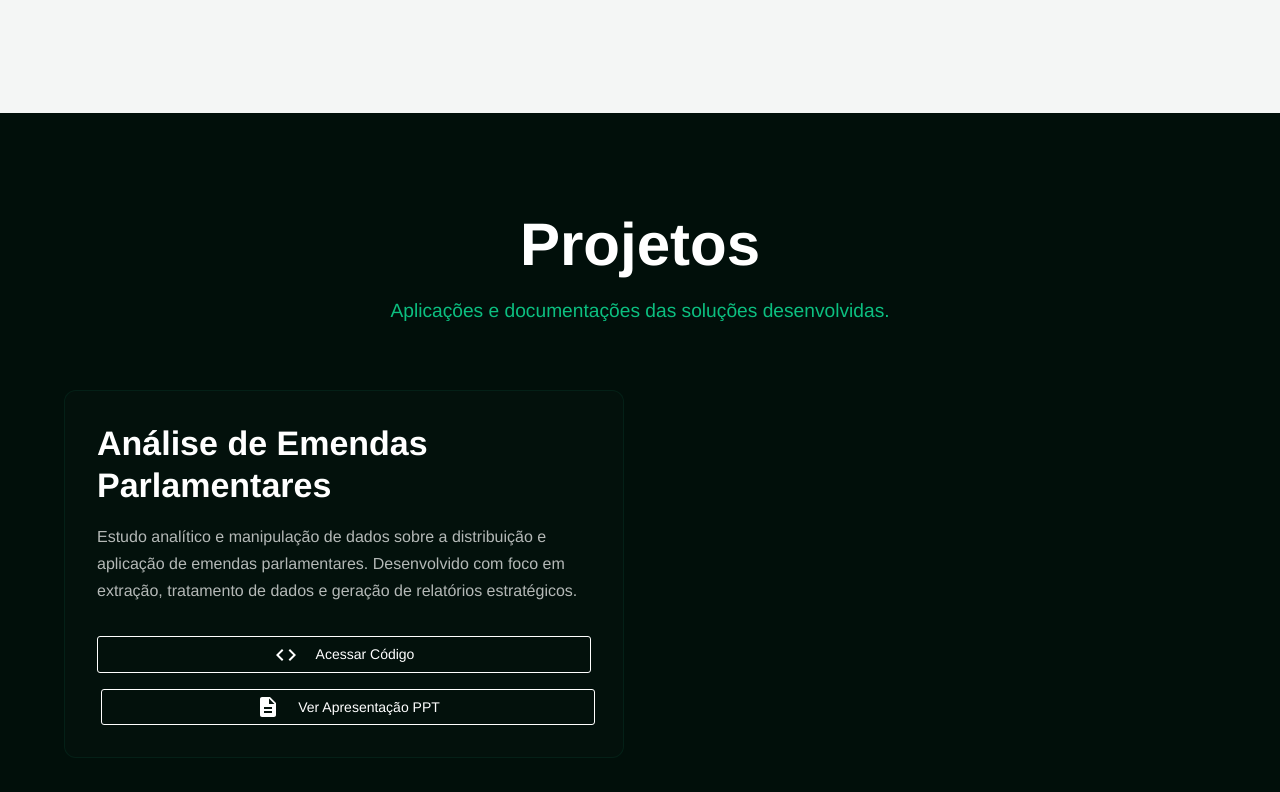
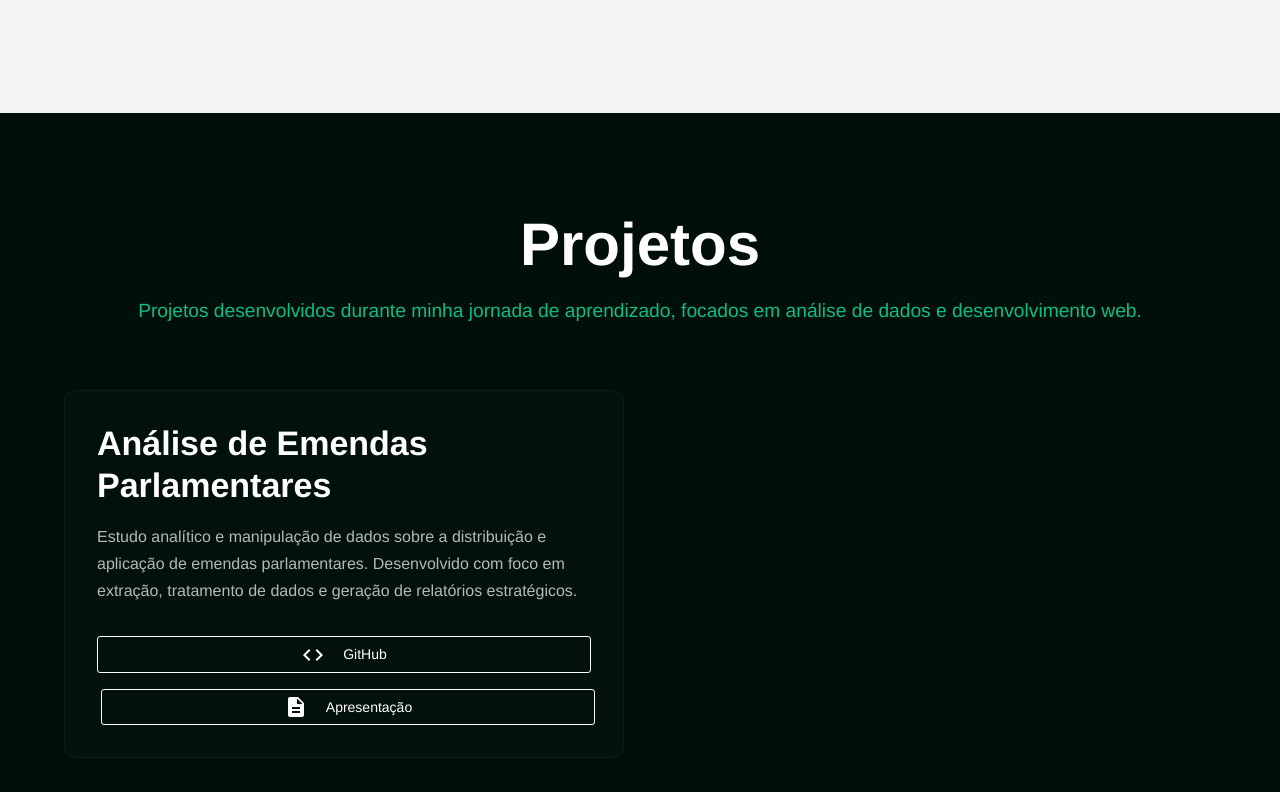
Before and after one commit to lfelipeos/portfolio, a React (Vite) app: page / in a window 1280 px wide. Shown: the part 1327-2119 px from the top of the page. Built offline with nearby package versions, Linux system fonts and the light colour scheme.

Commit message:
refactor: adjust Projects page information

```diff
--- a/src/pages/Home/sections/Projects/Projects.tsx
+++ b/src/pages/Home/sections/Projects/Projects.tsx
@@ -27,7 +27,7 @@ const Projects = () => {
             title: "Análise de Emendas Parlamentares",
             description: "Estudo analítico e manipulação de dados sobre a distribuição e aplicação de emendas parlamentares. Desenvolvido com foco em extração, tratamento de dados e geração de relatórios estratégicos.",
             githubUrl: "https://github.com/lfelipeos/analise-emendas-parlamentares",
-            pptUrl: "https://docs.google.com/presentation/d/seu-slide"
+            pptUrl: "https://docs.google.com/presentation/d/15mJuXLNn41PRRdUiUHhU5TNKqt0O99W_EN4lC0ZegqE/edit?usp=sharing"
         }
     ]
 
@@ -48,7 +48,7 @@ const Projects = () => {
                     align="center"
                     sx={{ color: "secondary.main", mb: 8, fontSize: "1.2rem" }}
                 >
-                    Aplicações e documentações das soluções desenvolvidas.
+                    Projetos desenvolvidos durante minha jornada de aprendizado, focados em análise de dados e desenvolvimento web.
                 </Typography>
 
                 <Grid container spacing={4} justifyContent="center">
@@ -68,12 +68,12 @@ const Projects = () => {
 
                                     <StyledButton onClick={() => window.open(project.githubUrl, "_blank")}>
                                         <CodeIcon sx={{ mr: 1 }} />
-                                        <Typography variant="button" sx={{ textTransform: "none" }}>Acessar Código</Typography>
+                                        <Typography variant="button" sx={{ textTransform: "none" }}>GitHub</Typography>
                                     </StyledButton>
 
                                     <StyledButton onClick={() => window.open(project.pptUrl, "_blank")}>
                                         <DescriptionIcon sx={{ mr: 1 }} />
-                                        <Typography variant="button" sx={{ textTransform: "none" }}>Ver Apresentação PPT</Typography>
+                                        <Typography variant="button" sx={{ textTransform: "none" }}>Apresentação</Typography>
                                     </StyledButton>
 
                                 </CardActions>
```
